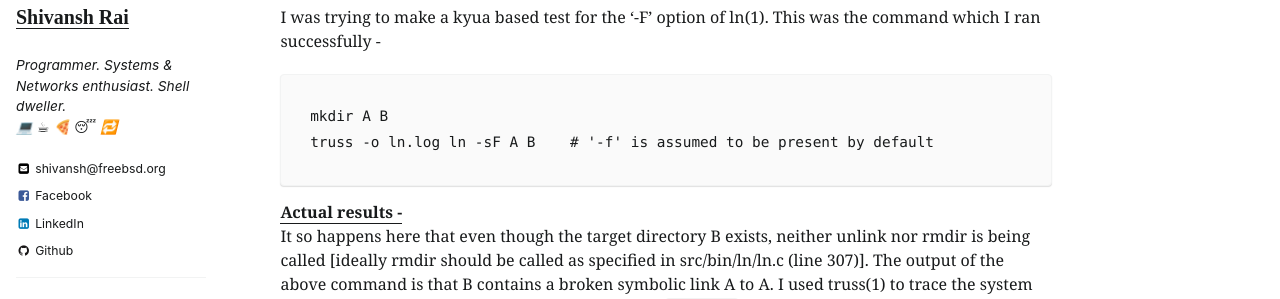
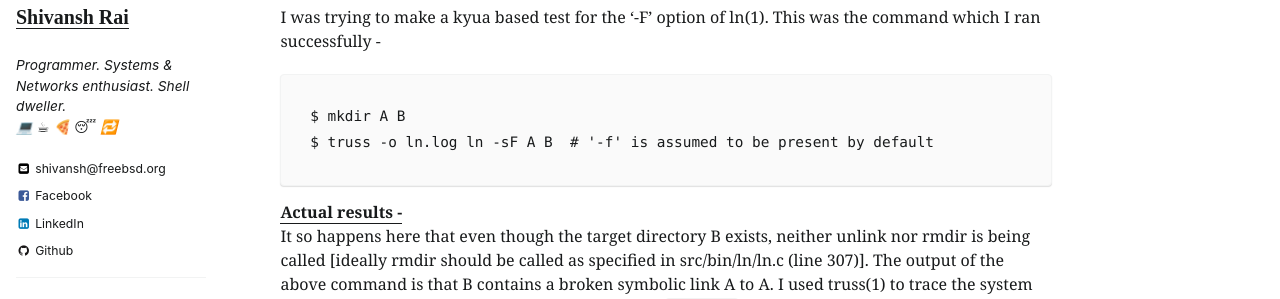
Before and after one commit to shivansh/shivansh.github.io, a Jekyll site: the page built from _gsoc17/2017-07-06-First-Bug-Fix.md, in a window 1280 px wide and 1293 px high. Shown: the part 230-529 px from the top of the window. Built offline with Jekyll 4.4.1, drawn with Linux system fonts in a browser that asks for light colours; emoji names are drawn with the system emoji font; comment, search, counter and statistics services are not loaded.

````diff
--- a/_gsoc17/2017-07-06-First-Bug-Fix.md
+++ b/_gsoc17/2017-07-06-First-Bug-Fix.md
@@ -8,8 +8,8 @@ I came across an interesting bug recently while writing tests for utilities in t
 I was trying to make a kyua based test for the '-F' option of ln(1). This was the command which I ran successfully -
 
 ```
-mkdir A B
-truss -o ln.log ln -sF A B    # '-f' is assumed to be present by default
+$ mkdir A B
+$ truss -o ln.log ln -sF A B  # '-f' is assumed to be present by default
 ```
 
 **<u>Actual results -</u>**
````
Also changed, not shown: _posts/2017-08-17-How-interesting-can-C-get.md (+4 -4 lines), README.md, 1 other file.
